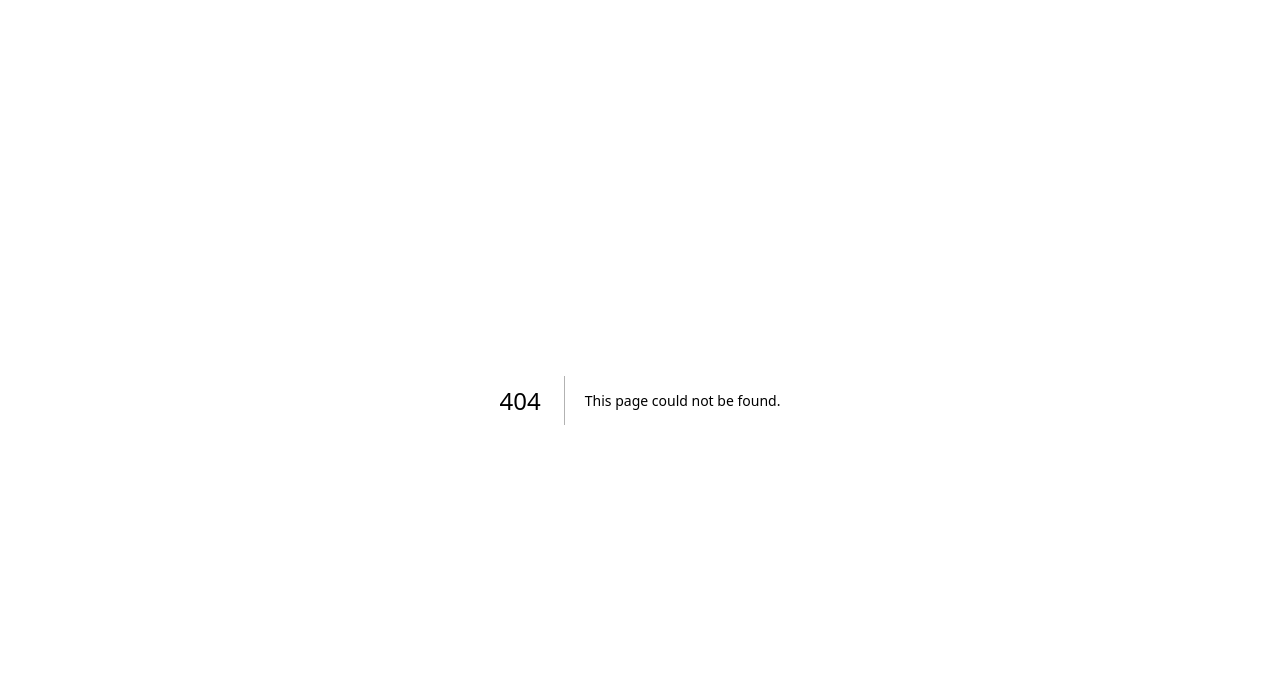
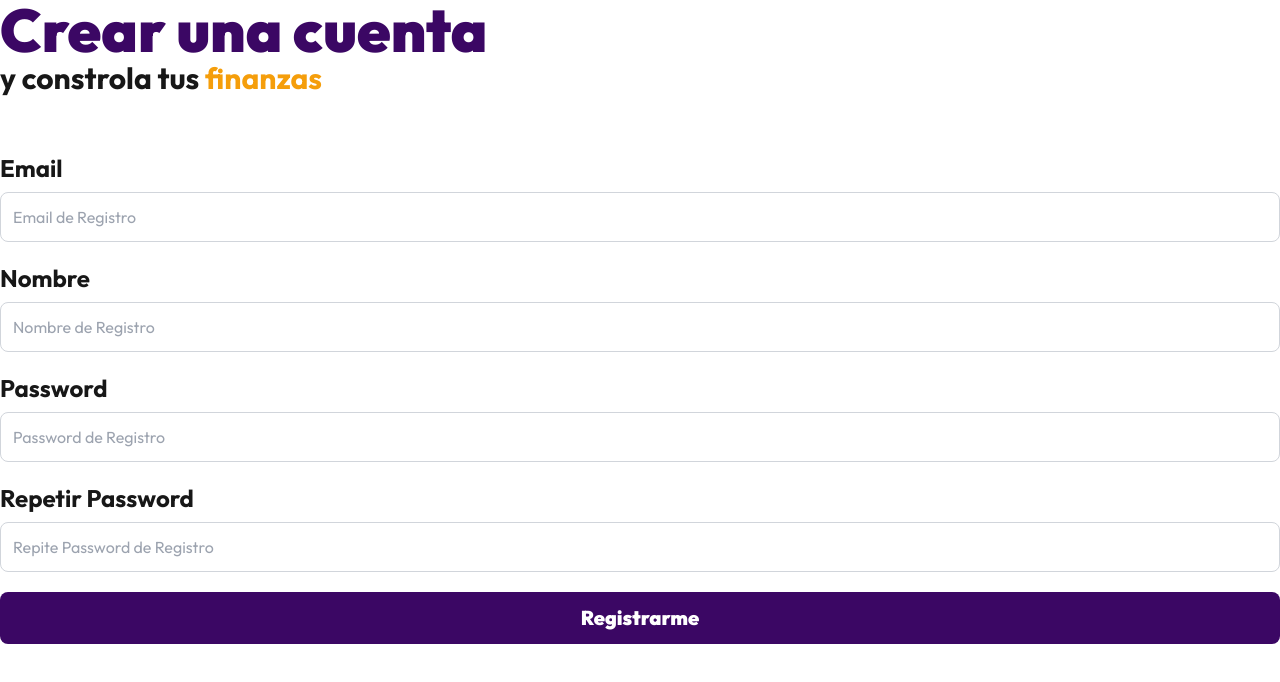
Before and after one commit to zahit18/next-cashTracker, a Next.js app: page /auth/register in a window 1280 px wide. Before the commit this address had no page. Shown: the top 682 px of the page. Built offline with nearby package versions, Linux system fonts and the light colour scheme.

Commit message:
Add Register Page

```diff
--- /dev/null
+++ b/app/auth/register/page.tsx
@@ -0,0 +1,18 @@
+import type { Metadata } from "next"
+import RegisterForm from "@/app/components/auth/RegisterForm"
+
+export const metadata: Metadata = {
+    title: "CashTracker - Crear Cuenta",
+    description: "CashTracker - Crear Cuenta"
+}
+
+export default function RegisterPage() {
+    return (
+        <>
+            <h1 className="font-black text-6xl text-purple-950">Crear una cuenta</h1>
+            <p className="text-3xl font-bold">y constrola tus <span className="text-amber-500">finanzas</span> </p>
+
+            <RegisterForm />
+        </>
+    )
+}
--- /dev/null
+++ b/app/components/auth/RegisterForm.tsx
@@ -0,0 +1,68 @@
+"use client"
+
+
+export default function RegisterForm() {
+    return (
+        <form
+            className="mt-14 space-y-5"
+            noValidate
+        >
+            <div className="flex flex-col gap-2">
+                <label
+                    className="font-bold text-2xl"
+                    htmlFor="email"
+                >Email</label>
+                <input
+                    id="email"
+                    type="email"
+                    placeholder="Email de Registro"
+                    className="w-full border border-gray-300 p-3 rounded-lg"
+                    name="email"
+                />
+            </div>
+
+            <div className="flex flex-col gap-2">
+                <label
+                    className="font-bold text-2xl"
+                >Nombre</label>
+                <input
+                    type="name"
+                    placeholder="Nombre de Registro"
+                    className="w-full border border-gray-300 p-3 rounded-lg"
+                    name="name"
+                />
+            </div>
+
+            <div className="flex flex-col gap-2">
+                <label
+                    className="font-bold text-2xl"
+                >Password</label>
+                <input
+                    type="password"
+                    placeholder="Password de Registro"
+                    className="w-full border border-gray-300 p-3 rounded-lg"
+                    name="password"
+                />
+            </div>
+
+            <div className="flex flex-col gap-2">
+                <label
+                    className="font-bold text-2xl"
+                >Repetir Password</label>
+                <input
+                    id="password_confirmation"
+                    type="password"
+                    placeholder="Repite Password de Registro"
+                    className="w-full border border-gray-300 p-3 rounded-lg"
+                    name="password_confirmation"
+                />
+            </div>
+
+            <input
+                type="submit"
+                value='Registrarme'
+                className="bg-purple-950 hover:bg-purple-800 w-full p-3 rounded-lg text-white font-black  text-xl cursor-pointer block"
+            />
+        </form>
+    )
+}
--- a/app/globals.css
+++ b/app/globals.css
@@ -7,12 +7,12 @@
   --foreground: #171717;
 }
 
-@media (prefers-color-scheme: dark) {
+/* @media (prefers-color-scheme: dark) {
   :root {
     --background: #0a0a0a;
     --foreground: #ededed;
   }
-}
+} */
 
 body {
   color: var(--foreground);
```
Also changed, not shown: public/grafico.svg (added), public/logo.svg (added).
